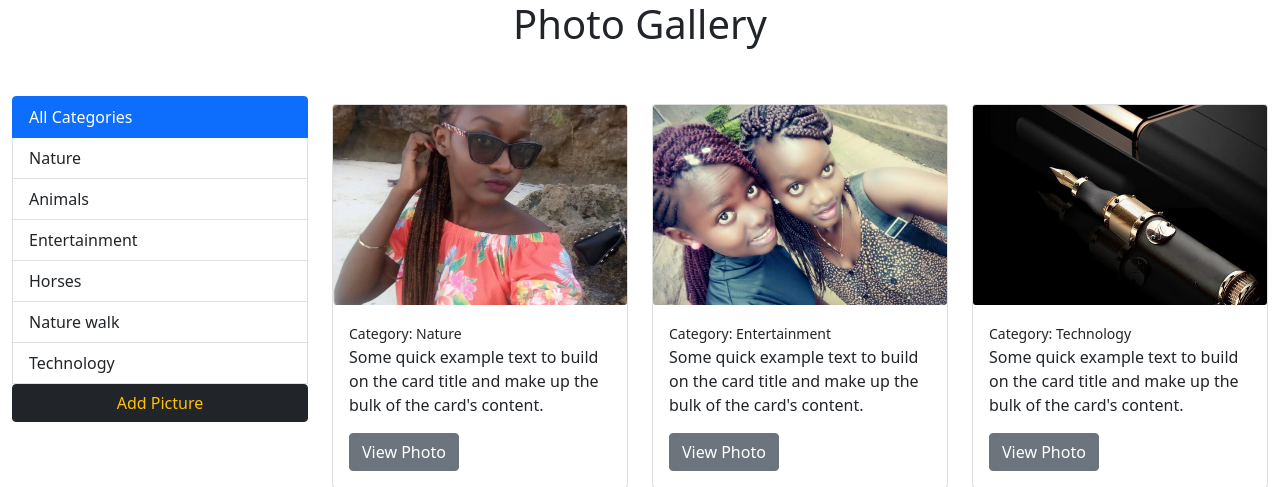
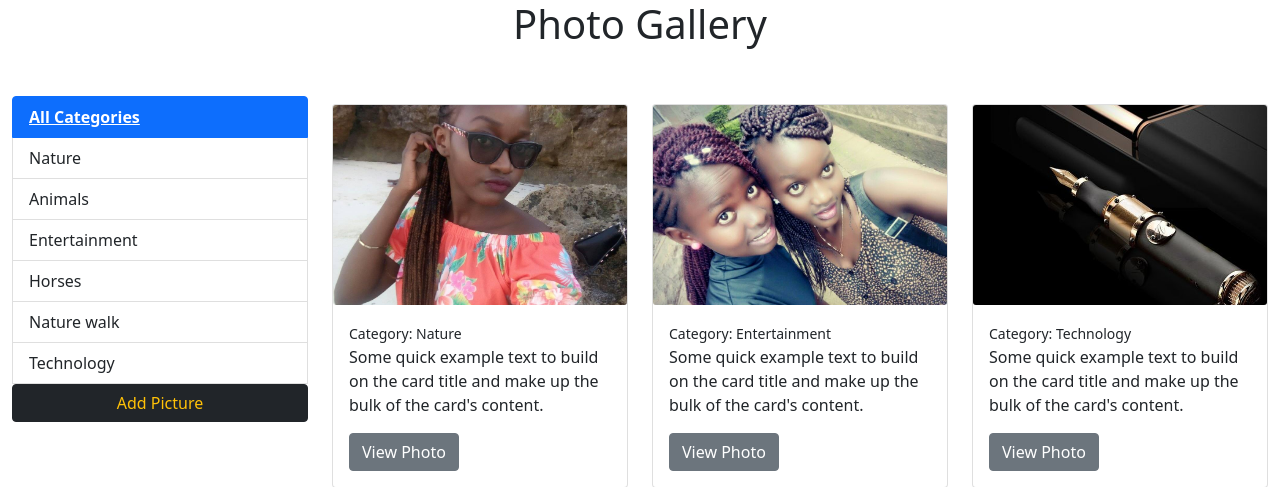
Before and after one commit to Pascal-Owilly/Django-photo-gallery-, a Django app: page / in a window 1280 px wide. Shown: the top 487 px of the page. Run offline with Django 4.2, Linux system fonts and the light colour scheme; data comes from the database, SQL or seed files in the repository; both versions use the stored data as it was after the commit.

Commit message:
point all categories to gallery page

```diff
--- a/images/templates/images/gallery.html
+++ b/images/templates/images/gallery.html
@@ -22,7 +22,7 @@
     <div class="row">
       <div class="col-md-3 col-sm-6 col-lg-3">
         <ul class="list-group">
-          <li class="list-group-item active">All Categories</li>
+          <li class="list-group-item active"> <a style="color: white;font-weight: 700;" href=" {% url 'gallery' %} "> All Categories </a> </li>
           {% for category in categories %}
           <li class="list-group-item">{{ category.name }}</li>
           {% endfor %}
```
Also changed, not shown: db.sqlite3, static/pictures/72406b7a5d1cbda39413534ef074314f.jpg (added), static/pictures/d9b37ed9421f8c375959149da985b8cf.jpg (added).
